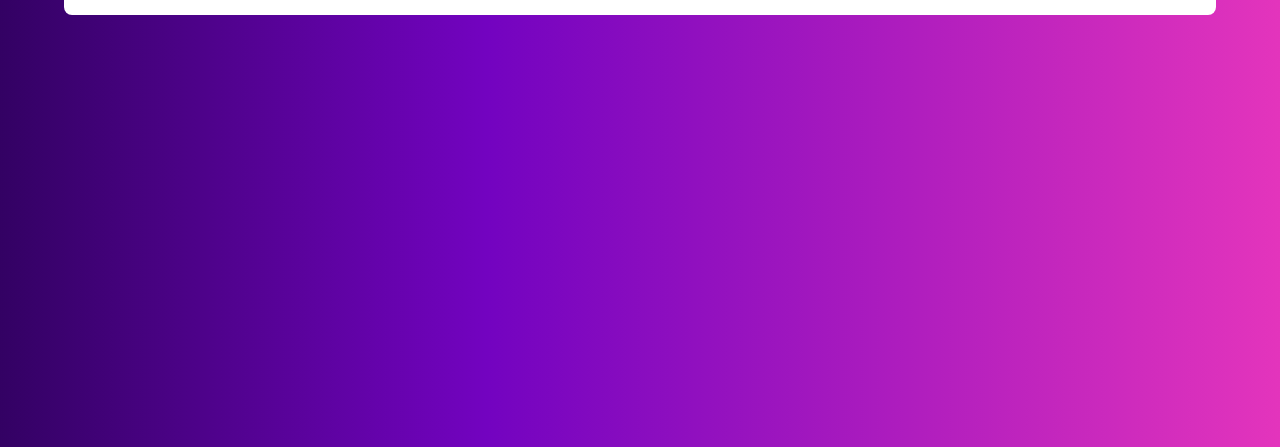
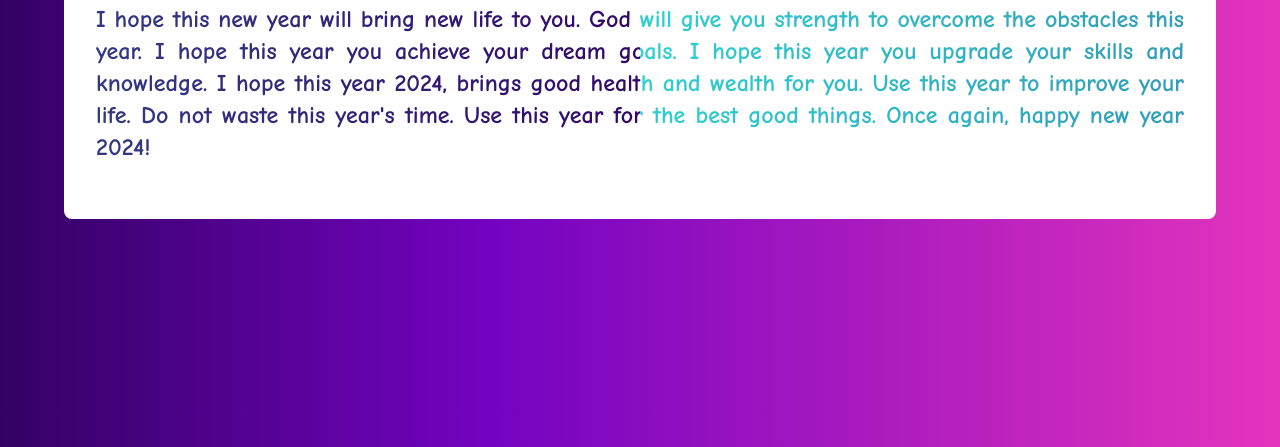
Before and after one commit to Manju1392k/Happy-New-Year-2024, a website built with Vite: page index.html in a window 1280 px wide. Shown: the part 353-800 px from the top of the page. Built offline with nearby package versions, Linux system fonts and the light colour scheme.

Commit message:
Final-Version-Nochanges

```diff
--- a/index.html
+++ b/index.html
@@ -76,8 +76,9 @@
 
 <body>
 
+    <div class="Maindiv w-[100vw] h-[100vh] sm:h-[80vh] lg:h-[80vh] flex justify-around items-center">
         <!-- Div for White Background -->
-    <div class=" bg-white w-[90vw] h-max py-8 px-8 rounded-lg my-6 flex m-auto flex-col" id="InfoBox">
+        <div class=" bg-white w-[90vw] h-max py-8 px-8 rounded-lg flex flex-col" id="InfoBox">
 
             <!-- Div for HPY text -->
             <div class="Writing-Effect">
@@ -105,6 +106,9 @@
             </div>
 
         </div>
+    </div>
+
+
 
     <script>
         // Showing greeting message
```
Also changed, not shown: dist/assets/index-WTMeh3ZY.css (deleted), dist/assets/index-oyBb_cNS.css (added), dist/index.html. Lines whose indentation alone changed are shown as unchanged.
